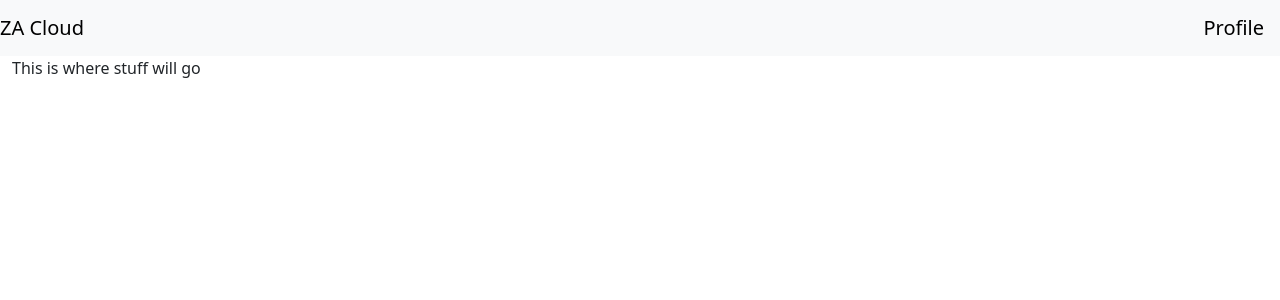
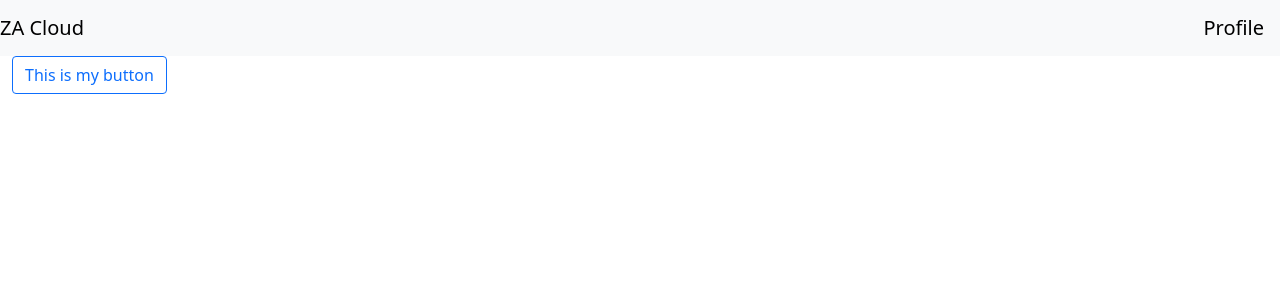
Before and after one commit to ZimmAgu/storage-cloud, a React (Create React App) app: page / in a window 1280 px wide. Shown: the top 300 px of the page. Built offline with nearby package versions, Linux system fonts and the light colour scheme; no server answers; sample sign-in values are in the browser's storage.

Commit message:
Modal added for add folder button as well as event listeners for it

```diff
--- a/src/StorageCloud/AddFolderButton.js
+++ b/src/StorageCloud/AddFolderButton.js
@@ -0,0 +1,21 @@
+import {React, useState} from 'react'
+import {Button, Modal} from 'react-bootstrap'
+
+function AddFolderButton() {
+    const [show, setShow] = useState();
+
+    const handleShow = () => setShow(true);
+    const handleClose = () => setShow(false);
+
+    return (
+        <>
+            <Button variant='outline-primary' onClick={handleShow}>
+                This is my button
+            </Button>
+
+            <Modal show={show} onHide={handleClose}>yo</Modal>
+        </>
+    )
+}
+
+export default AddFolderButton
--- a/src/StorageCloud/Dashboard.js
+++ b/src/StorageCloud/Dashboard.js
@@ -1,6 +1,7 @@
 import React from 'react'
+import {Container} from 'react-bootstrap'
+import AddFolderButton from './AddFolderButton'
 import NavigationBar from './NavigationBar'
-import {Container} from 'react-bootstrap'
 
 
 function Dashboard() {
@@ -9,7 +10,7 @@ function Dashboard() {
             <NavigationBar/>
 
             <Container fluid>
-                This is where stuff will go
+                <AddFolderButton/>
             </Container>
         </>
     )
```
